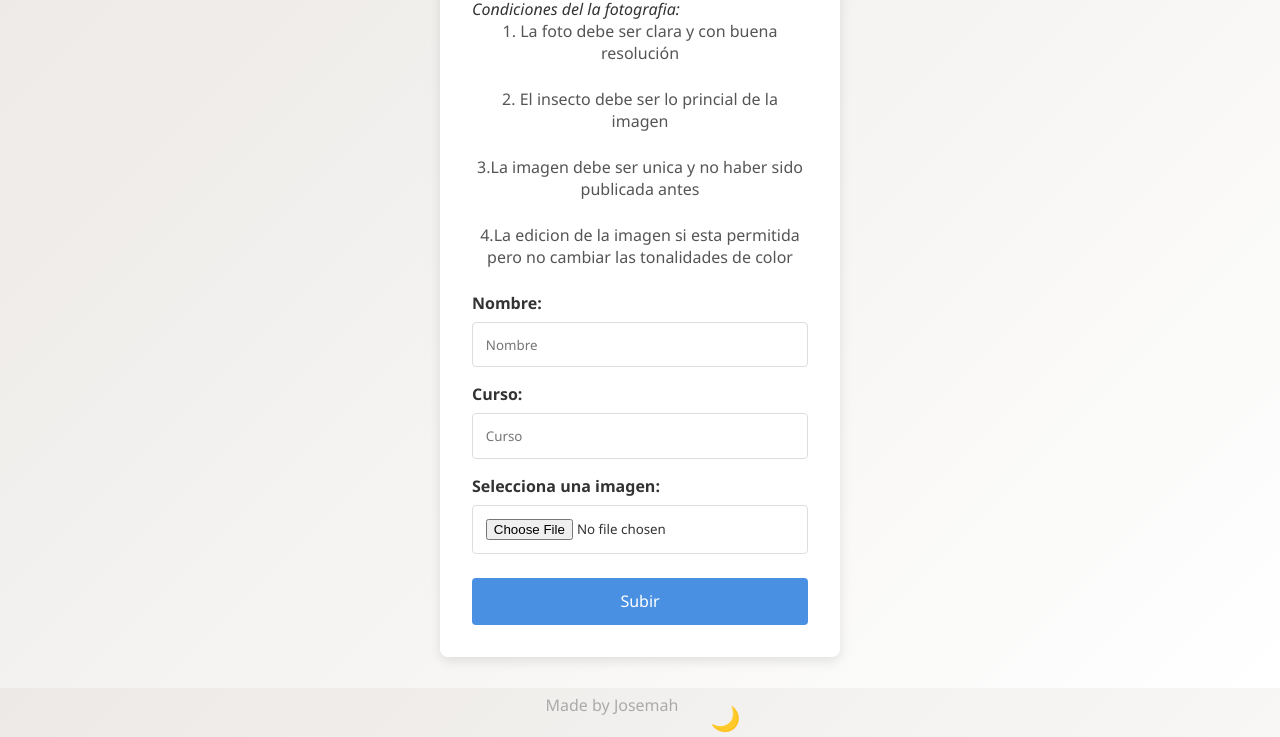
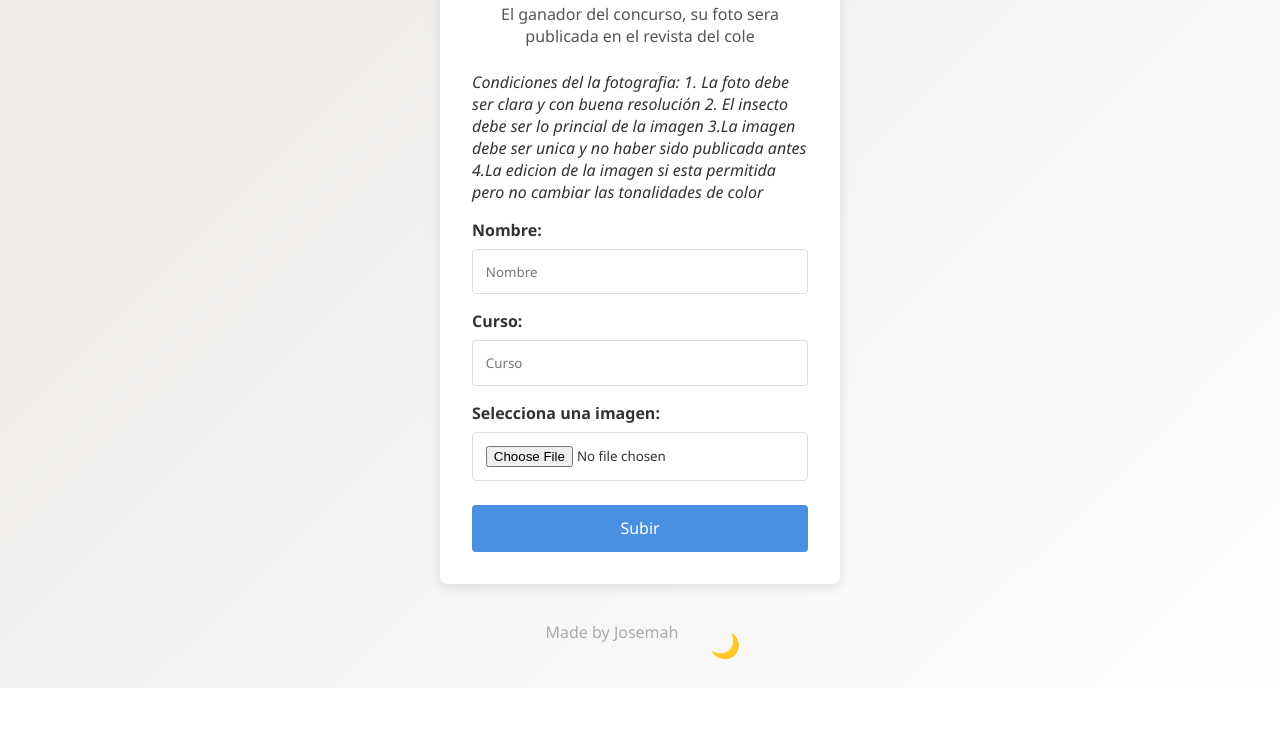
Before and after one commit to josemah32/webcole, a website: page index.html in a window 1280 px wide. Shown: the part 112-849 px from the top of the page. After the commit the page ends 800 px from the top, so only its background shows below. Drawn offline with Linux system fonts and the light colour scheme.

Commit message:
Actualizar index.html

```diff
--- a/index.html
+++ b/index.html
@@ -155,10 +155,10 @@
         <h1>Subir Imagen</h1>
         <p>El ganador del concurso, su foto sera publicada en el revista del cole</p>
         <i>Condiciones del la fotografia:</i>
-        <p>1. La foto debe ser clara y con buena resolución</p>
-        <p>2. El insecto debe ser lo princial de la imagen</p>
-        <p>3.La imagen debe ser unica y no haber sido publicada antes</p>
-        <p>4.La edicion de la imagen si esta permitida pero no cambiar las tonalidades de color</p>
+        <i>1. La foto debe ser clara y con buena resolución</i>
+        <i>2. El insecto debe ser lo princial de la imagen</i>
+        <i>3.La imagen debe ser unica y no haber sido publicada antes</i>
+        <i>4.La edicion de la imagen si esta permitida pero no cambiar las tonalidades de color</i>
 
         <form id="uploadForm" onsubmit="handleSubmit(event)">
             <label for="name">Nombre:</label>
```
